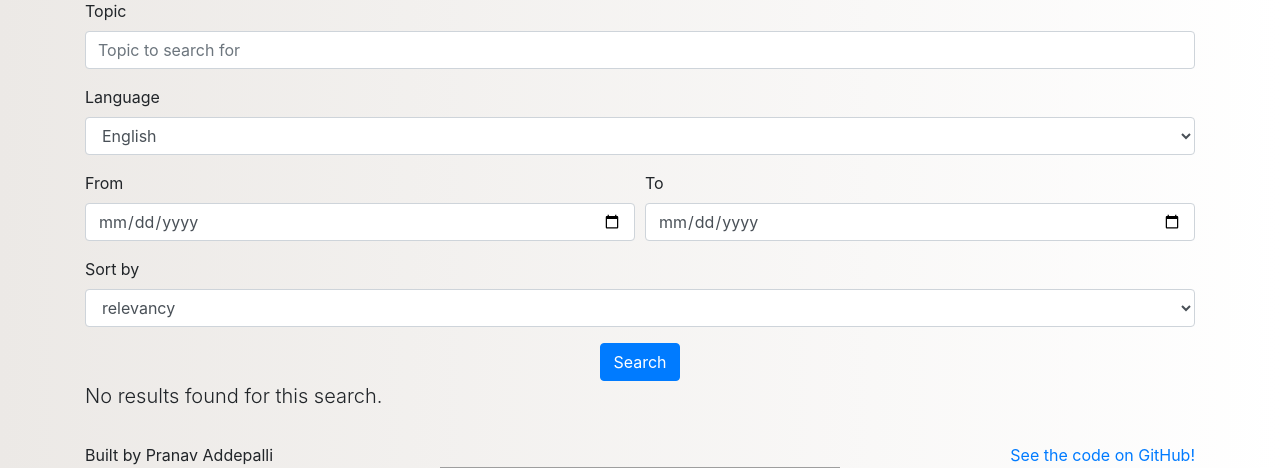
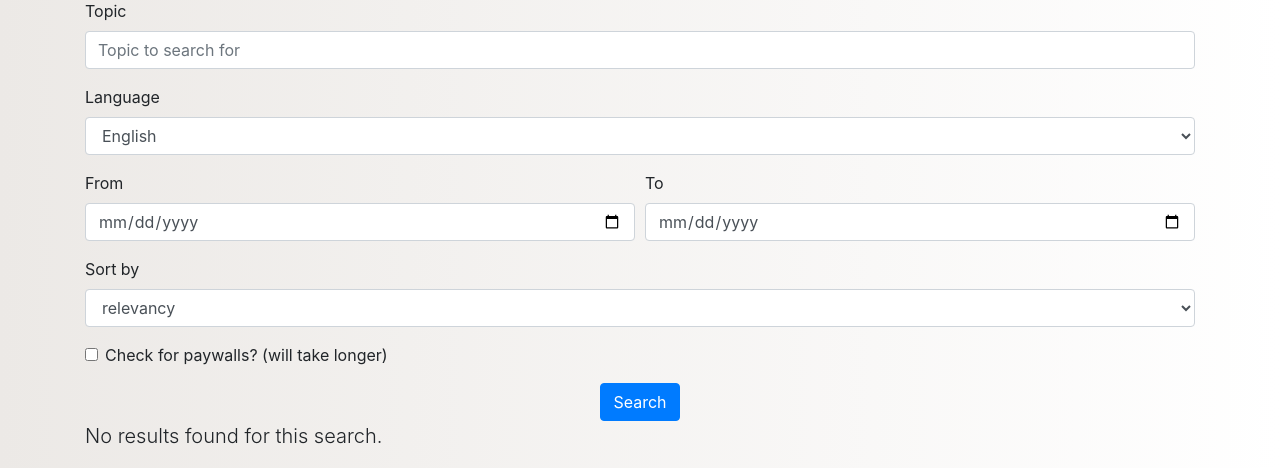
Before and after one commit to pranavaddepalli/SES-news-web-app, a Flask app: page /all in a window 1280 px wide. Shown: the part 292-760 px from the top of the page. Run offline with Flask 2, Linux system fonts and the light colour scheme; grey boxes are pictures that could not be loaded.

Commit message:
added paywall detection (beta)

```diff
--- a/app/main.py
+++ b/app/main.py
@@ -1,4 +1,5 @@
 from flask import Flask, render_template, request, redirect, url_for
+import requests
 from newsapi import NewsApiClient
 import os
 import dateutil.parser
@@ -58,7 +59,7 @@ def prevpage():
         paging = True
     return redirect('/all')
 
-def pull_data(fromdate, todate, topicsearch, lang, sort_way):
+def pull_data(fromdate, todate, topicsearch, lang, sort_way, pcheck):
     global p
     results = 0
     articles = []
@@ -76,6 +77,11 @@ def pull_data(fromdate, todate, topicsearch, lang, sort_way):
     results = all_articles['totalResults']
     articles = all_articles['articles']
     page = int(p)
+    if(pcheck == "yes"):
+        for article in articles:
+            if "paywall" in requests.get(article['url']).text:
+                print("paywall found for ", article['title'])
+                article['paywall'] = 'yes'
     return [results, articles, page]
 
 @app.route('/all', methods=['GET', 'POST'])
@@ -87,9 +93,9 @@ def entertainment_all():
     print(paging)
     if request.method == 'POST':
         p = 1
-        req = [request.form['fromdate'], request.form['todate'], request.form['topicsearch'], request.form['lang'], request.form['sort']]
+        req = [request.form['fromdate'], request.form['todate'], request.form['topicsearch'], request.form['lang'], request.form['sort'], request.form['paywallcheck']]
         print(req)
-        data = pull_data(req[0], req[1], req[2], req[3], req[4])
+        data = pull_data(req[0], req[1], req[2], req[3], req[4], req[5])
         return render_template('all_articles.html', results=data[0], all_articles=data[1], page=data[2])
     elif paging:
         data = pull_data(req[0], req[1], req[2], req[3], req[4])
--- a/app/templates/all_articles.html
+++ b/app/templates/all_articles.html
@@ -66,6 +66,15 @@
               <option value="publishedAt">recency</option>
             </select>
           </div>
+          <div class="form-group">
+            <div class="form-check">
+              <input class="form-check-input" name="paywallcheck" type="checkbox" value="yes" id="paywallcheck">
+              <input class="form-check-input" name="paywallcheck" type="hidden" value="no" id="paywallcheck">
+              <label class="form-check-label" for="paywallcheck">
+                Check for paywalls? (will take longer)
+              </label>
+            </div>
+          </div>
           <center><input type="submit" class="btn btn-primary" value="Search"/></center>
         </form>
       </div>
@@ -98,6 +107,9 @@
                   <h5 class="card-text">{{ format_date(article['publishedAt']) }}</h5>
                   <p class="card-title">{{article['title']}}</p>
                   <i><p class="card-text">{{ format_content(article['content'])}}</p></i>
+                  {% if article['paywall'] == "yes" %}
+                  <p class="card-text" style="color: red">Wait! This article may have a paywall.</p>
+                  {% endif %}
                 </div>
               </div>
             </a>
```
